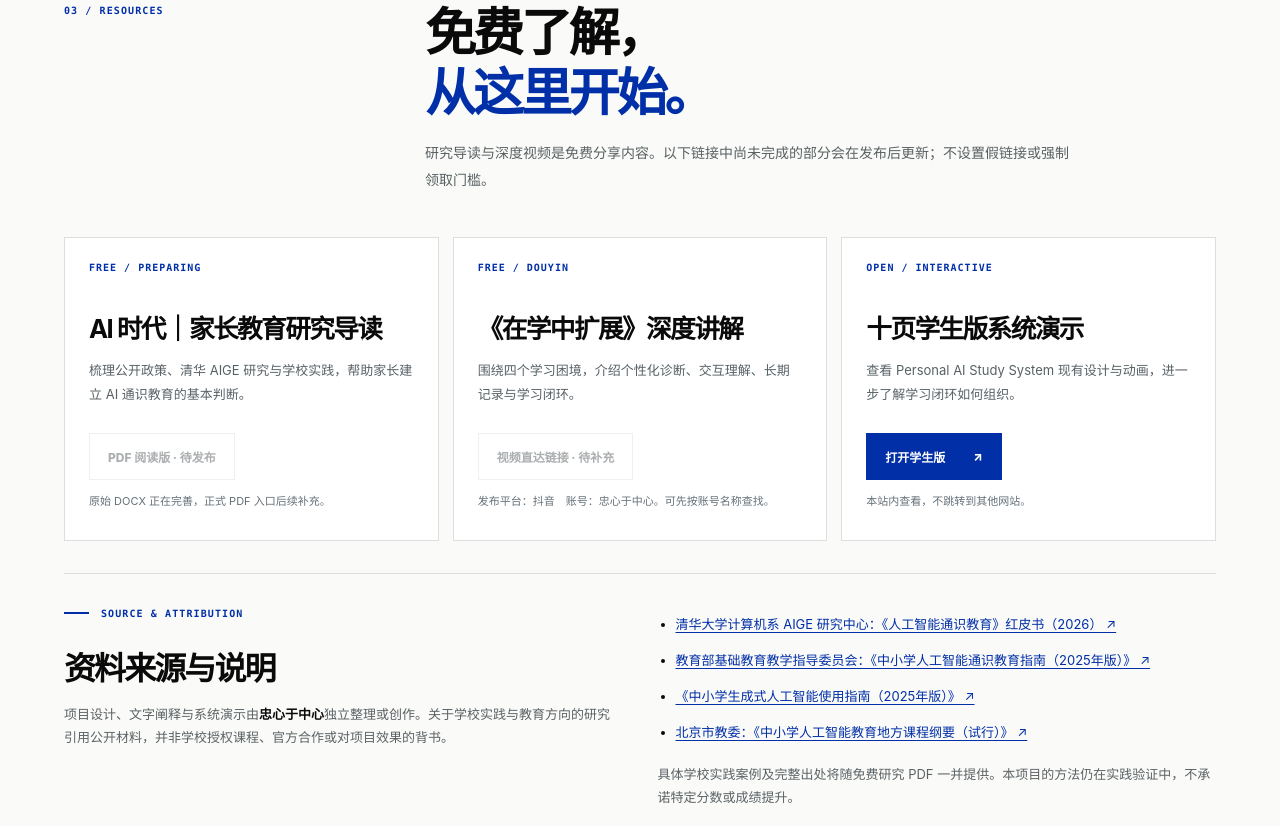
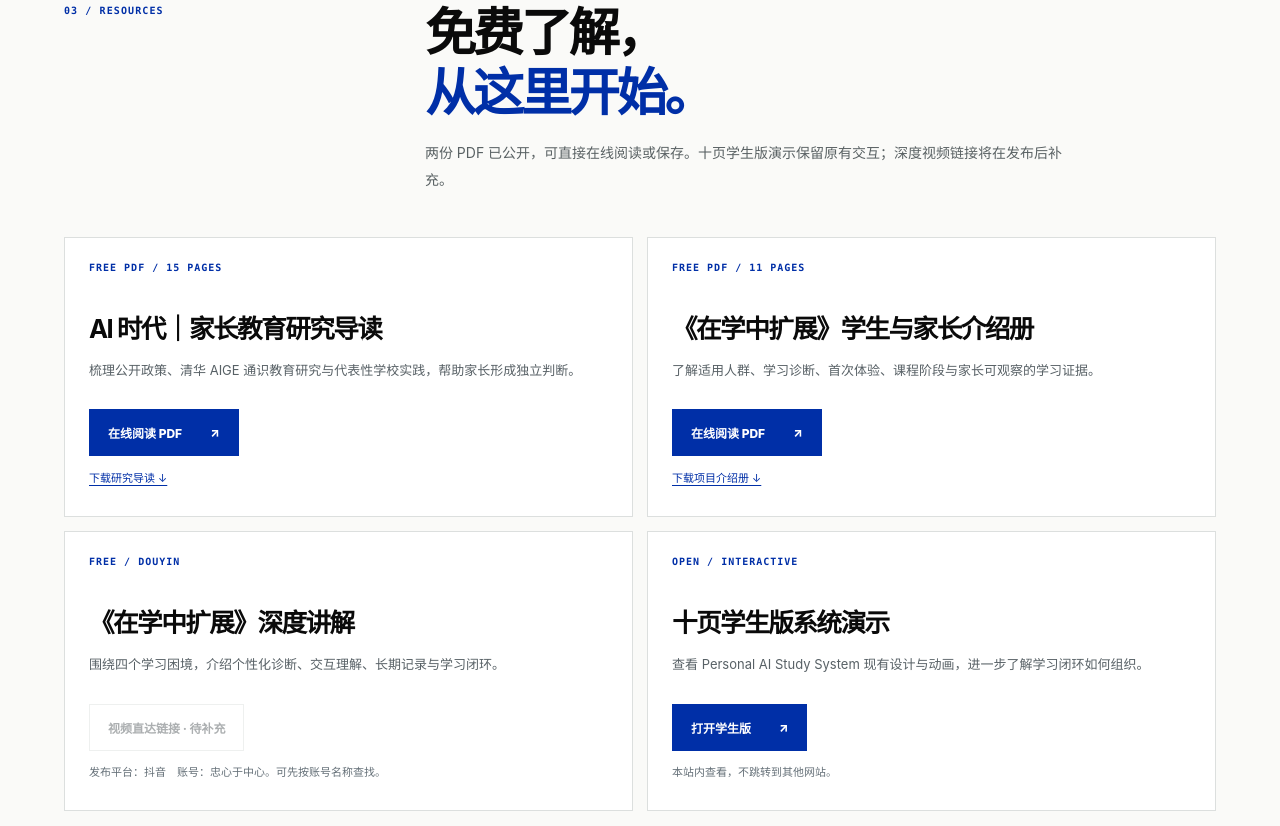
Before and after one commit to zxyzx0430/personal-ai-web, a plain HTML site: page about/index.html in a window 1280 px wide. Shown: the part 2402-3228 px from the top of the page. Drawn offline with Linux system fonts and the light colour scheme.

Commit message:
Publish two free PDF guides on project overview page

```diff
--- a/about/index.html
+++ b/about/index.html
@@ -24,6 +24,9 @@
 @media(max-width:900px){.hero{grid-template-columns:1fr}.hero-copy{padding-right:0;min-height:450px}.hero-visual{min-height:470px;border-left:0;border-top:1px solid var(--line)}.sec-head{grid-template-columns:1fr;gap:16px}.method,.asset-grid{grid-template-columns:1fr 1fr}.sources{grid-template-columns:1fr}.contact{grid-template-columns:1fr}.top-links a:nth-child(2){display:none}}
 @media(max-width:560px){.site-top{height:58px}.mark{font-size:12px}.top-links{gap:10px}.top-links a{font-size:11px}.hero h1{font-size:clamp(43px,11vw,65px)}.hero-copy{gap:25px;padding:46px 0 36px;min-height:auto}.hero-foot{flex-wrap:wrap}.hero-visual{padding:48px 18px 36px;min-height:370px}.visual-label{top:14px;left:16px}.visual-foot{right:16px;bottom:12px}.flow-step{grid-template-columns:28px 1fr 15px;padding:13px 10px;margin-bottom:10px}.flow-step strong{font-size:17px}.flow-step small{font-size:10px}.flow-step:nth-of-type(n){--shift:0px}.problem-grid,.method,.asset-grid{grid-template-columns:1fr}.problem{min-height:0}.method-card,.asset{min-height:0}.sec-head h2{font-size:36px}.section{padding:66px 0}.contact{padding:35px 0}.actions .btn{width:100%}}
 @media(prefers-reduced-motion:reduce){html{scroll-behavior:auto}.flow-step{animation:none}.btn{transition:none}}
+.asset-grid{grid-template-columns:repeat(2,minmax(0,1fr))}
+.asset .extra[href]{display:inline-block;margin-top:13px;color:var(--blue);text-underline-offset:3px}
+@media(max-width:560px){.asset-grid{grid-template-columns:1fr}}
 </style>
 </head>
 <body>
@@ -76,9 +79,10 @@
 </section>
 <section class="section" id="resources">
   <div class="wrap">
-    <div class="sec-head"><div class="sec-num mono">03 / RESOURCES</div><div><h2>免费了解，<br><span style="color:var(--blue)">从这里开始。</span></h2><p>研究导读与深度视频是免费分享内容。以下链接中尚未完成的部分会在发布后更新；不设置假链接或强制领取门槛。</p></div></div>
+    <div class="sec-head"><div class="sec-num mono">03 / RESOURCES</div><div><h2>免费了解，<br><span style="color:var(--blue)">从这里开始。</span></h2><p>两份 PDF 已公开，可直接在线阅读或保存。十页学生版演示保留原有交互；深度视频链接将在发布后补充。</p></div></div>
     <div class="asset-grid">
-      <article class="asset"><span class="status">FREE / PREPARING</span><h3>AI 时代｜家长教育研究导读</h3><p>梳理公开政策、清华 AIGE 研究与学校实践，帮助家长建立 AI 通识教育的基本判断。</p><span class="btn disabled" aria-disabled="true">PDF 阅读版 · 待发布</span><span class="extra">原始 DOCX 正在完善，正式 PDF 入口后续补充。</span></article>
+      <article class="asset"><span class="status">FREE PDF / 15 PAGES</span><h3>AI 时代｜家长教育研究导读</h3><p>梳理公开政策、清华 AIGE 通识教育研究与代表性学校实践，帮助家长形成独立判断。</p><a class="btn primary" href="../resources/ai-parent-research-guide-2026.pdf" target="_blank" rel="noopener noreferrer">在线阅读 PDF <span>↗</span></a><a class="extra" href="../resources/ai-parent-research-guide-2026.pdf" download>下载研究导读 ↓</a></article>
+      <article class="asset"><span class="status">FREE PDF / 11 PAGES</span><h3>《在学中扩展》学生与家长介绍册</h3><p>了解适用人群、学习诊断、首次体验、课程阶段与家长可观察的学习证据。</p><a class="btn primary" href="../resources/personal-ai-study-introduction-2026.pdf" target="_blank" rel="noopener noreferrer">在线阅读 PDF <span>↗</span></a><a class="extra" href="../resources/personal-ai-study-introduction-2026.pdf" download>下载项目介绍册 ↓</a></article>
       <article class="asset"><span class="status">FREE / DOUYIN</span><h3>《在学中扩展》深度讲解</h3><p>围绕四个学习困境，介绍个性化诊断、交互理解、长期记录与学习闭环。</p><span class="btn disabled" aria-disabled="true">视频直达链接 · 待补充</span><span class="extra">发布平台：抖音　账号：忠心于中心。可先按账号名称查找。</span></article>
       <article class="asset"><span class="status">OPEN / INTERACTIVE</span><h3>十页学生版系统演示</h3><p>查看 Personal AI Study System 现有设计与动画，进一步了解学习闭环如何组织。</p><a class="btn primary" href="../?view=study" target="_top">打开学生版 <span>↗</span></a><span class="extra">本站内查看，不跳转到其他网站。</span></article>
     </div>
@@ -96,7 +100,7 @@
           <li><a href="https://www.cse.edu.cn/index/detail.html?category=31&amp;id=4242" target="_blank" rel="noopener noreferrer">《中小学生成式人工智能使用指南（2025年版）》 ↗</a></li>
           <li><a href="https://jw.beijing.gov.cn/xxgk/2024zcwj/2024qtwj/202506/t20250626_4127392.html" target="_blank" rel="noopener noreferrer">北京市教委：《中小学人工智能教育地方课程纲要（试行）》 ↗</a></li>
         </ul>
-        <p>具体学校实践案例及完整出处将随免费研究 PDF 一并提供。本项目的方法仍在实践验证中，不承诺特定分数或成绩提升。</p>
+        <p>具体学校实践案例与出处详见上方免费研究 PDF；课程安排与使用说明详见学生与家长介绍册。本项目的方法仍在实践验证中，不承诺特定分数或成绩提升。</p>
       </div>
     </div>
   </div>
```
Also changed, not shown: 2 other files.
